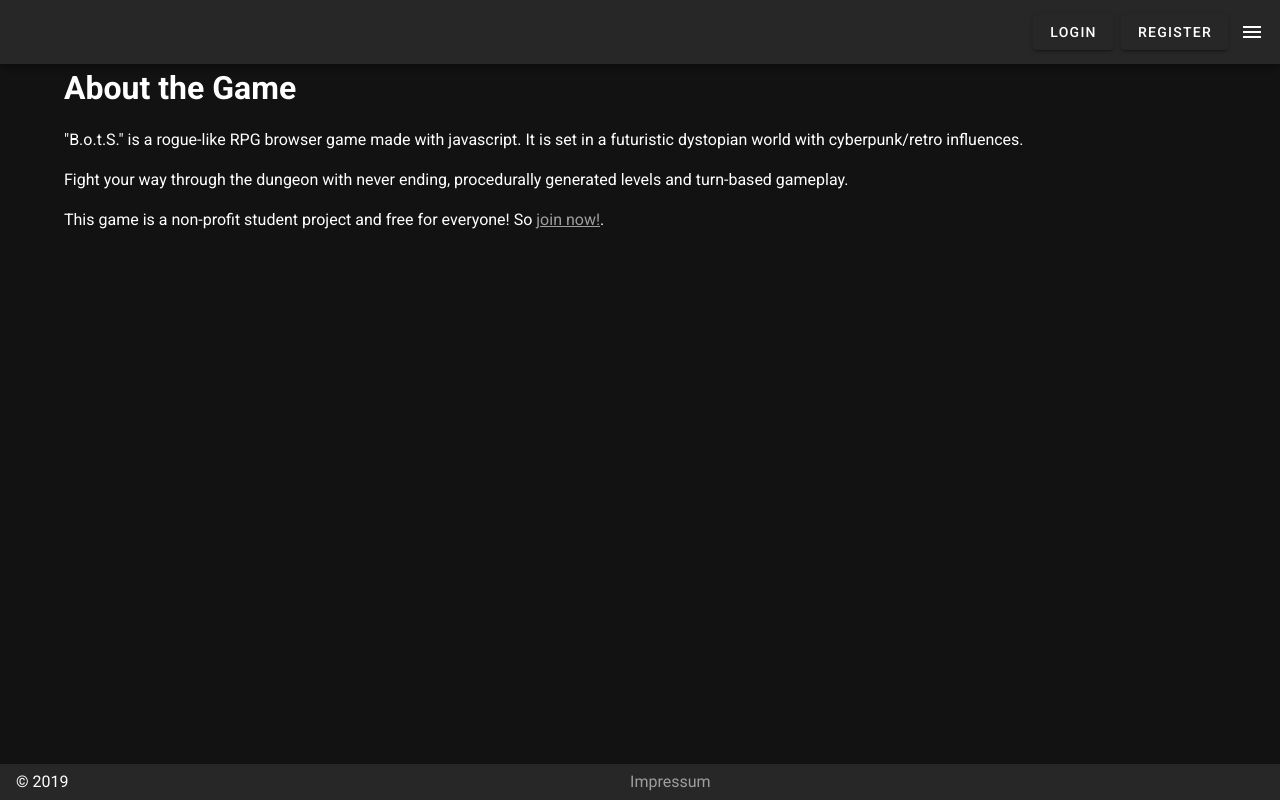
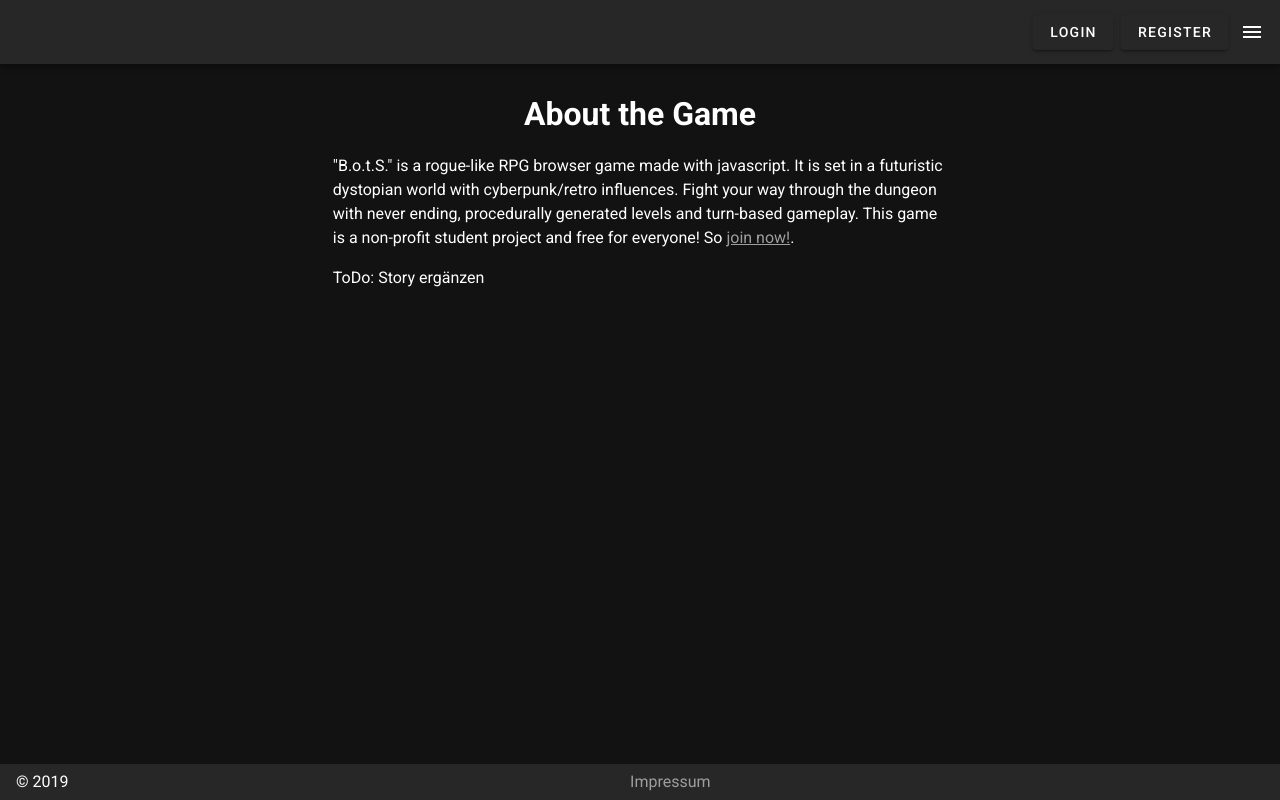
Before and after one commit to hfu-gis/Delta, a Vue app: page /About in a window 1280 px wide. Built offline with nearby package versions, Linux system fonts and the light colour scheme.

Commit message:
About style adjusted

```diff
--- a/src/views/About.vue
+++ b/src/views/About.vue
@@ -1,19 +1,19 @@
 <template>
     <div>
+        <header><h1>About the Game</h1></header>
         <main>
-            <h1>About the Game</h1>
             <p></p>
             "B.o.t.S." is a rogue-like RPG browser game made with
             javascript. It is set in a futuristic dystopian world with cyberpunk/retro
             influences.
-            <p></p>
+
             Fight your way through the dungeon with never ending, procedurally
             generated levels and turn-based gameplay.
+
+            This game is a non-profit student project and free for everyone! So
+            <a href="Registration">join now!</a>.
             <p></p>
-            This game is a non-profit student project and free for everyone! So
-            <a href="/Registration">join now!</a>.
-            <p></p>
-
+            ToDo: Story ergänzen
         </main>
     </div>
 </template>
@@ -25,9 +25,14 @@
 </script>
 
 <style scoped>
+    h1 {
+        margin-top: 2%;
+        text-align: center;
+    }
 
     main {
-        margin-left: 5%;
+        margin-left: 26%;
+        margin-right: 26%;
     }
 
 </style>
```
Also changed, not shown: src/assets/Data/registration.json (added, +7 -0 lines).
